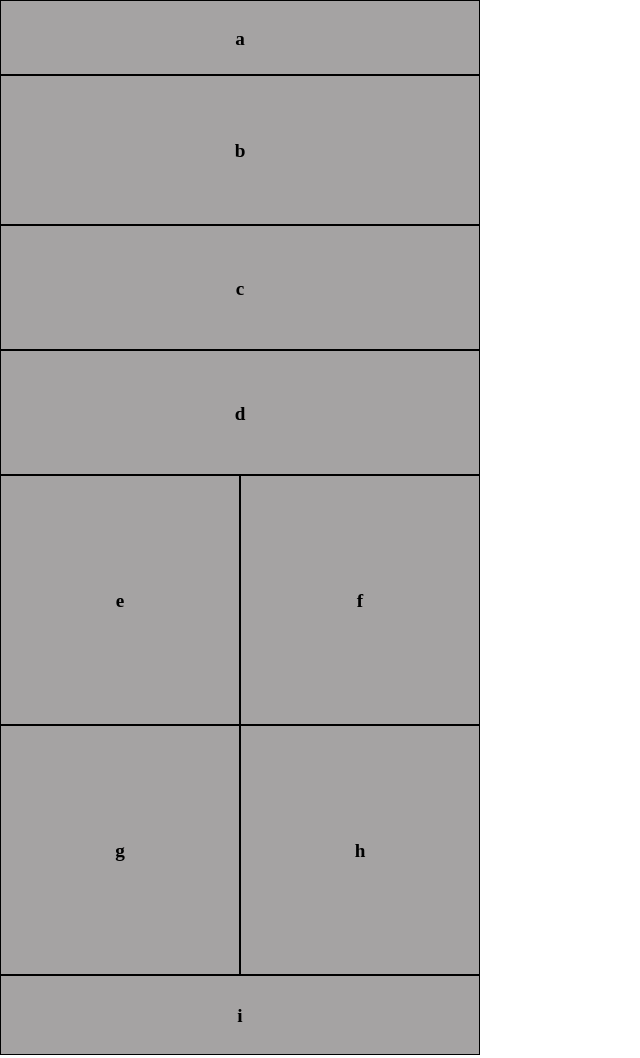
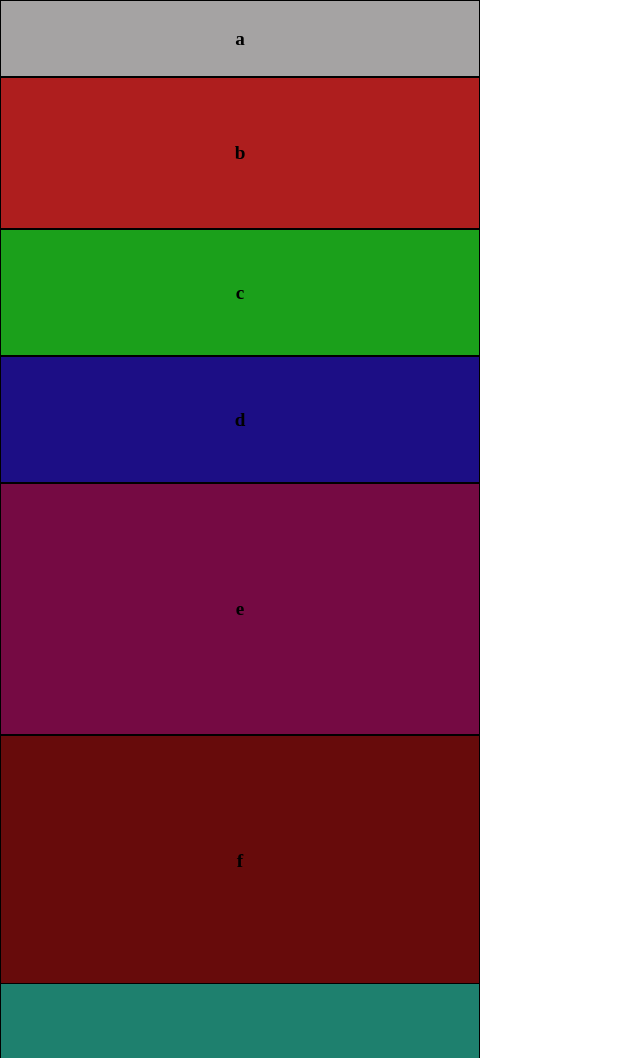
Before and after one commit to Aseel-Z/lab-01, a plain HTML site: page index.html in a window 1280 px wide. Shown: the top 1058 px of the page, without its empty margins (0-640 px from the left). Drawn offline with Linux system fonts and the light colour scheme.

Commit message:
grid-RWD-1

```diff
--- a/css/base.css
+++ b/css/base.css
@@ -3,20 +3,24 @@
     font-family: 'Times New Roman', Times, serif;
     font-weight: bolder;
     font-size: larger;
-    display: inline-block;
-    width: 480px;
+    display: grid;
+    /* width: 100% ;
+    height:100% ; */
+    width: 480px ;
     height:767px ;
     border-width: 1px;
+    grid-template-rows: (9.77% 19.55% 16.29% 16.29% 32.59% 32.59% 10.43%)
 }
 
-@media (max-width: 960px) {
+/* @media (max-width: 960px) {
     #sec {
         font-family: 'Times New Roman', Times, serif;
         font-weight: bolder;
         font-size: larger;
-        display: inline-block;
+        display: grid;
         width: 960px;
         height:767px ;
         border-width: 1px;
+        grid-template-rows: (9.77% 19.55% 16.29% 16.29% 32.59% 32.59% 10.43%)
     }
-}
+} */
--- a/css/layout.css
+++ b/css/layout.css
@@ -1,7 +1,8 @@
 
 #div-a {
-    width: 480px;
-    height: 75px;
+    /* width: 480px;
+    height: 75px; */
+    order: 1;
     text-align: center;
     background-color: rgb(165, 163, 163);
     border: black;
@@ -12,104 +13,132 @@
 }
 
 #div-b {
-    width: 480px;
-    height: 150px;
+    /* width: 480px;
+    height: 150px; */
+    order: 2;
     border: black;
     border-style: solid;
     box-sizing: border-box;
     text-align: center;
     line-height: 150px;
-    background-color: rgb(165, 163, 163);
+    background-color: rgb(174, 30, 30);
     border-width: 1px;
 }
 #div-c {
-    width: 480px;
-    height: 125px;
+    order: 3;
+    /* width: 480px;
+    height: 125px; */
     border: black;
     border-style: solid;
     box-sizing: border-box;
     text-align: center;
     line-height: 125px;
-    background-color: rgb(165, 163, 163);
+    background-color: rgb(27, 160, 27);
     border-width: 1px;
 }
 #div-d {
-    width: 480px;
-    height: 125px;
+    order: 4;
+    /* width: 480px;
+    height: 125px; */
     border: black;
     border-style: solid;
     box-sizing: border-box;
     text-align: center;
     line-height: 125px;
-    background-color: rgb(165, 163, 163);
+    background-color: rgb(28, 14, 133);
+    border-width: 1px;
+}
+
+#sec-ef {
+    order: 5;
+    display: grid;
+    grid-column: 50% 50%;
+    /* width: 100% ;
+    height:100% ; */
+    width: 480px ;
+    height:500px;
+}
+
+#sec-gh {
+    order: 6;
+    display: grid;
+    grid-column: 50% 50%;
+    /* width: 100% ;
+    height:100% ; */
+}
+
+#div-e {
+    /* width: 240px;
+    height: 250px; */
+    order: 1;
+    border: black;
+    border-style: solid;
+    box-sizing: border-box;
+    text-align: center;
+    /* float: left; */
+    line-height: 250px;
+    background-color: rgb(117, 10, 67);
+    border-width: 1px;
+}
+#div-f {
+    /* width: 240px;
+    height: 250px; */
+    order: 2;
+    border: black;
+    border-style: solid;
+    box-sizing: border-box;
+    text-align: center;
+    float: right;
+    line-height: 250px;
+    background-color: rgb(103, 11, 11);
     border-width: 1px;
 }
 
 
-#div-e {
-    width: 240px;
-    height: 250px;
+#div-g {
+    order: 1;
+    /* width: 240px;
+    height: 250px; */
     border: black;
     border-style: solid;
     box-sizing: border-box;
     text-align: center;
     float: left;
     line-height: 250px;
-    background-color: rgb(165, 163, 163);
+    background-color: rgb(30, 128, 110);
     border-width: 1px;
+
+
 }
-#div-f {
-    width: 240px;
-    height: 250px;
+#div-h {
+    order: 2;
+    /* width: 240px;
+    height: 250px; */
     border: black;
     border-style: solid;
     box-sizing: border-box;
     text-align: center;
     float: right;
     line-height: 250px;
-    background-color: rgb(165, 163, 163);
+    background-color: rgb(123, 154, 10);
     border-width: 1px;
 }
-#div-g {
-    width: 240px;
-    height: 250px;
+ #div-i {
+    order: 7;
     border: black;
     border-style: solid;
     box-sizing: border-box;
-    text-align: center;
-    float: left;
-    line-height: 250px;
-    background-color: rgb(165, 163, 163);
-    border-width: 1px;
-
-}
-#div-h {
-    width: 240px;
-    height: 250px;
-    border: black;
-    border-style: solid;
-    box-sizing: border-box;
-    text-align: center;
-    float: right;
-    line-height: 250px;
-    background-color: rgb(165, 163, 163);
-    border-width: 1px;
-}
- #div-i {
-    border: black;
-    border-style: solid;
-    box-sizing: border-box;
-    width: 480px;
-    height: 80px;
+    /* width: 480px;
+    height: 80px; */
     text-align: center;
     background-color: grey;
     float: right;
     line-height: 80px;
-    background-color: rgb(165, 163, 163);
+    background-color: rgb(203, 14, 14);
     border-width: 1px;
 }
 
-@media (max-width: 960px) {
+/* @media (max-width: 960px) {
 
     #div-a {
         width: 960px;
@@ -228,4 +257,4 @@
         border-width: 1px;
         float: left;
     }
-}
+} */
--- a/index.html
+++ b/index.html
@@ -16,10 +16,14 @@
         <div id="div-b">b</div>
         <div id="div-c">c</div>
         <div id="div-d">d</div>
-        <div id="div-e">e</div>
-        <div id="div-f">f</div>
+<section id="sec-ef">
+  <div id="div-e">e</div>
+  <div id="div-f">f</div>
+</section>
+<section id="sec-gh">
         <div id="div-g">g</div>
         <div id="div-h">h</div>
+      </section>
         <div id="div-i">i</div>
       </section>
   </body>
```
